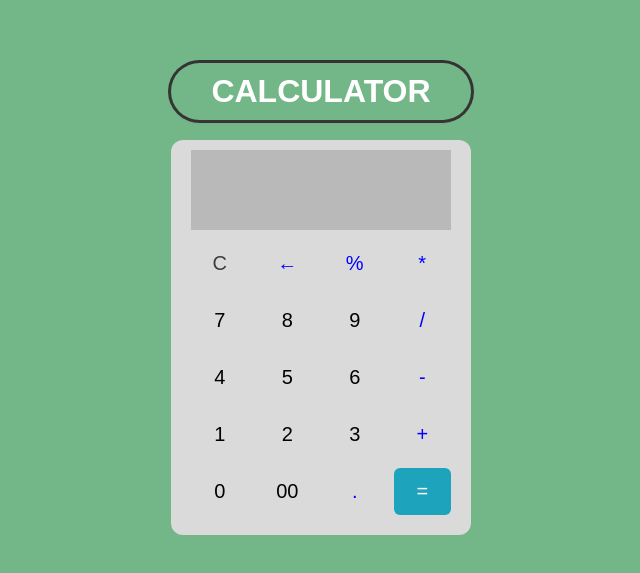
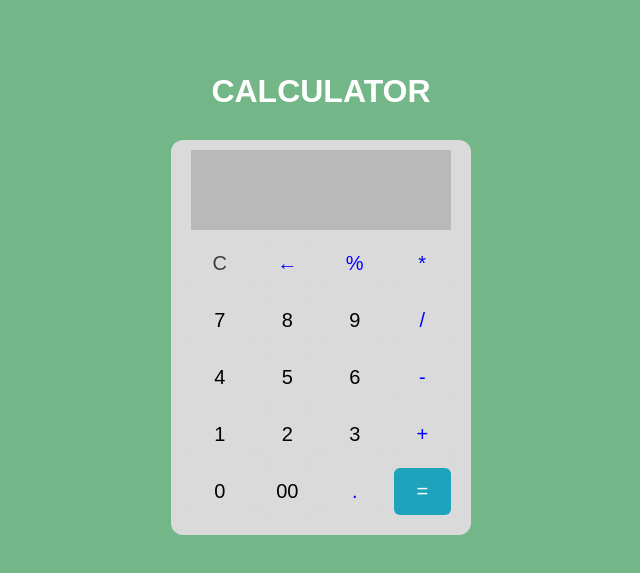
Before and after one commit to renukakathirvel/day-15-task2, a plain HTML site: page day-15task/index.html in a window 1280 px wide. Shown: the part 111-684 px from the top of the page, without its empty margins (319-959 px from the left). Drawn offline with Linux system fonts and the light colour scheme.

Commit message:
Update calculator.css

```diff
--- a/day-15task/calculator.css
+++ b/day-15task/calculator.css
@@ -15,8 +15,6 @@ body{
     background-color:transparent;
     color: rgb(255, 255, 255);
     border-radius: 40px;
-    box-shadow: rgba(133, 78, 78, 0.16) 0px 1px 4px, rgb(51, 51, 51) 0px 0px 0px 3px;
-
 }
 #description{
     background-color: transparent;
```
